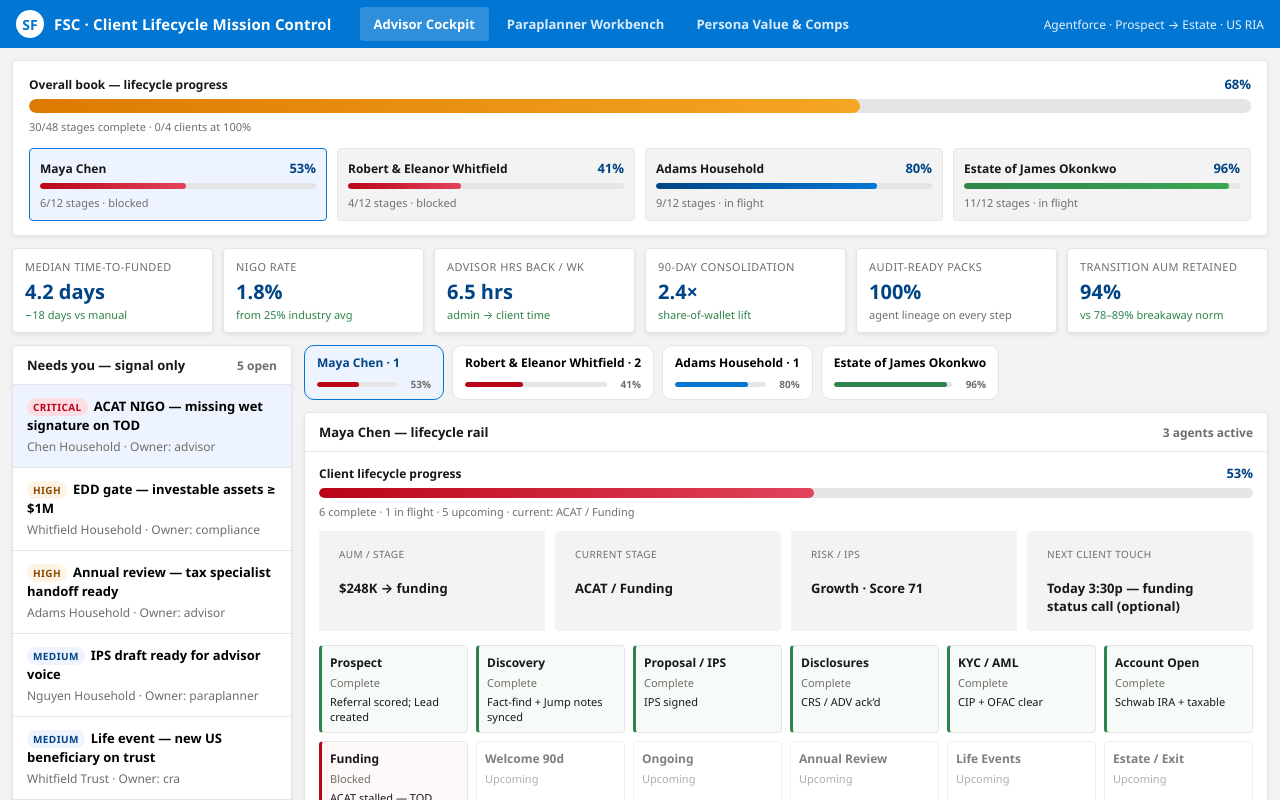
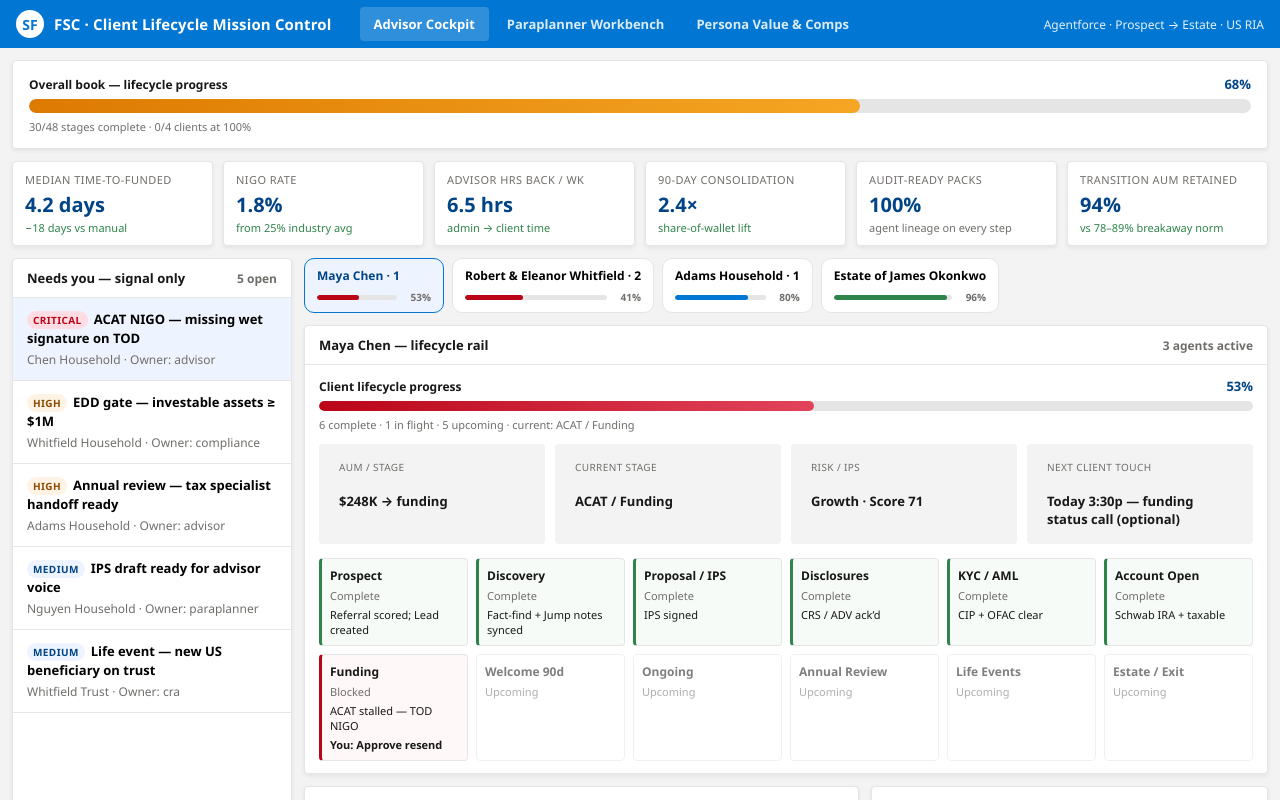
Before and after one commit to aseelig-eng/fsc-clm-mission-control, a React (Vite) app: page / in a window 1280 px wide. Shown: the top 800 px of the page. Built offline with nearby package versions, Linux system fonts and the light colour scheme.

Commit message:
Remove top per-client progress card grid; keep overall and client bars.

```diff
--- a/src/App.css
+++ b/src/App.css
@@ -237,28 +237,6 @@ button {
   margin-top: 6px;
   font-size: 11px;
   color: var(--sf-gray-3);
-}
-
-.book-progress-clients {
-  display: grid;
-  grid-template-columns: repeat(4, 1fr);
-  gap: 10px;
-  margin-top: 14px;
-}
-
-.book-client-progress {
-  border: 1px solid var(--sf-gray-5);
-  background: var(--sf-gray-6);
-  border-radius: var(--radius);
-  padding: 10px;
-  cursor: pointer;
-  text-align: left;
-}
-
-.book-client-progress:hover,
-.book-client-progress.active {
-  border-color: var(--sf-blue);
-  background: var(--sf-blue-light);
 }
 
 .household-bar {
@@ -788,9 +766,6 @@ button {
   .metrics-strip {
     grid-template-columns: repeat(3, 1fr);
   }
-  .book-progress-clients {
-    grid-template-columns: repeat(2, 1fr);
-  }
   .detail-grid,
   .para-detail,
   .columns-2,
--- a/src/App.tsx
+++ b/src/App.tsx
@@ -136,31 +136,6 @@ export default function App() {
                       : progressTone(bookProgress.pct)
                   }
                 />
-                <div className="book-progress-clients">
-                  {households.map((h) => {
-                    const p = householdProgress(h)
-                    const blocked = h.stages.some((s) => s.status === 'blocked')
-                    return (
-                      <button
-                        key={h.id}
-                        type="button"
-                        className={`book-client-progress ${selectedHhId === h.id ? 'active' : ''}`}
-                        onClick={() => {
-                          setSelectedHhId(h.id)
-                          setRole('advisor')
-                        }}
-                      >
-                        <ProgressBar
-                          size="sm"
-                          pct={p.pct}
-                          label={h.name}
-                          detail={`${p.complete}/${p.total} stages${blocked ? ' · blocked' : p.inFlight ? ' · in flight' : ''}`}
-                          tone={blocked ? 'blocked' : progressTone(p.pct)}
-                        />
-                      </button>
-                    )
-                  })}
-                </div>
               </div>
             </div>
           </div>
```
